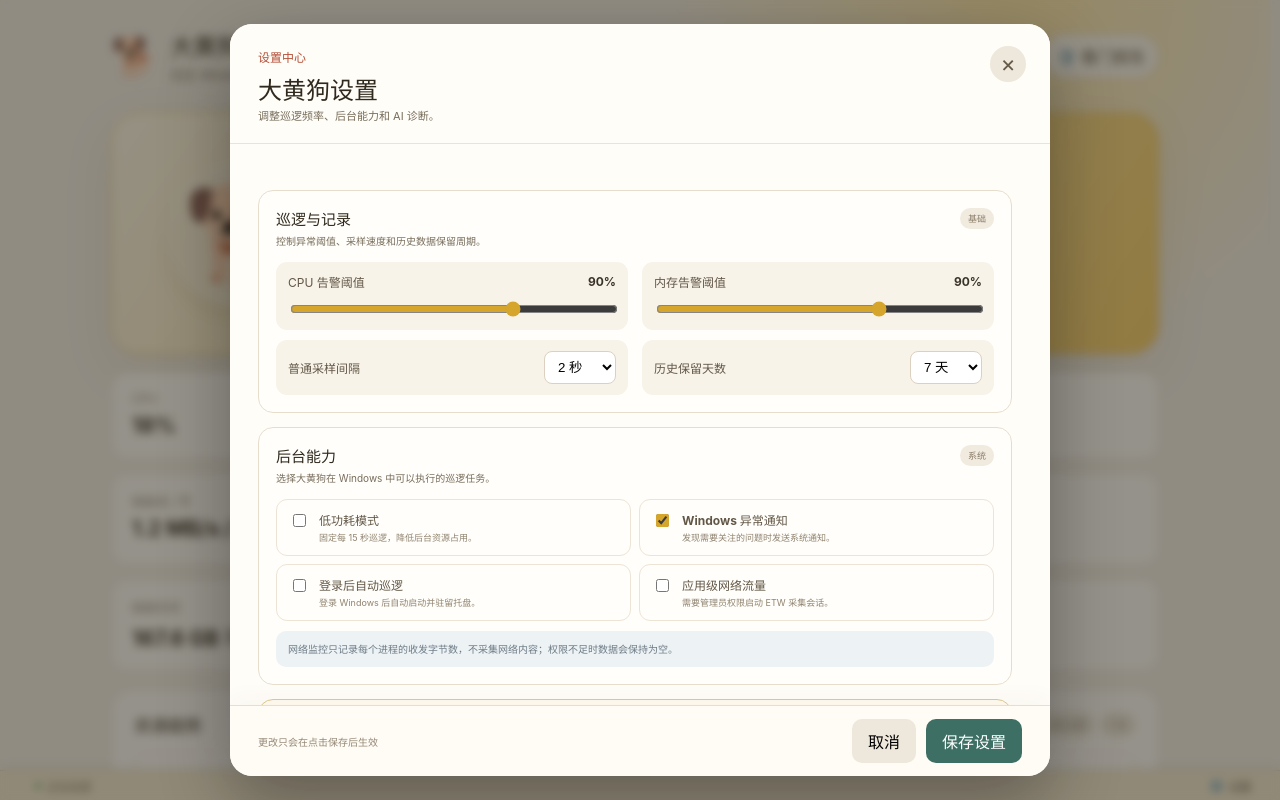
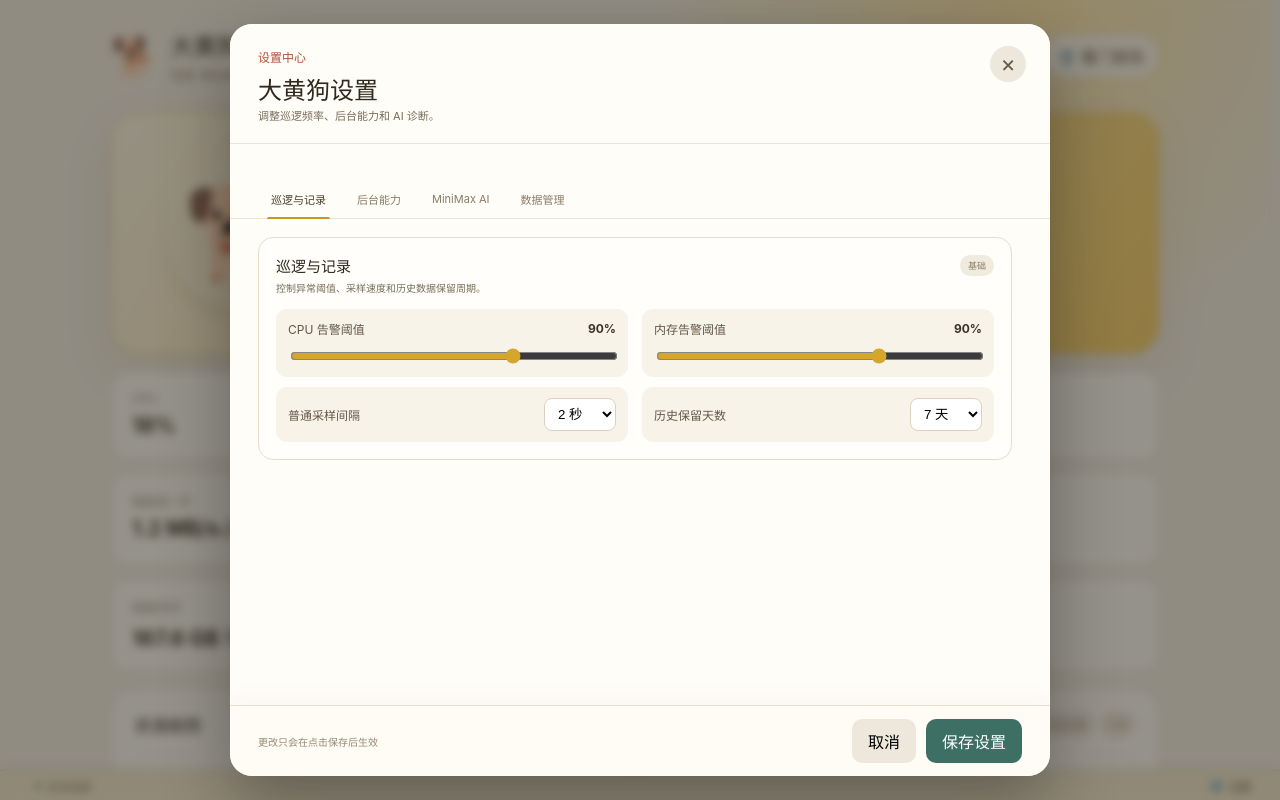
Before and after one commit to fengjutian/DahuangDog, a React (Vite) app: page / in a window 1280 px wide. Both pictures are taken after a click on the button "打开设置". Built offline with nearby package versions, Linux system fonts and the light colour scheme.

Commit message:
feat: add settings tab navigation and corresponding styles for improved user experience

```diff
--- a/src/App.tsx
+++ b/src/App.tsx
@@ -183,6 +183,7 @@ export default function App() {
   const [selected, setSelected] = useState<ProcessSample | null>(null);
   const [settings, setSettings] = useState<UserSettings | null>(null);
   const [settingsOpen, setSettingsOpen] = useState(false);
+  const [settingsTab, setSettingsTab] = useState<"patrol" | "system" | "ai" | "data">("patrol");
   const [minimaxKey, setMinimaxKey] = useState("");
   const [aiConfigured, setAiConfigured] = useState(false);
   const [aiTesting, setAiTesting] = useState(false);
@@ -665,8 +666,11 @@ export default function App() {
         <div><span className="risk">设置中心</span><h3>大黄狗设置</h3><p>调整巡逻频率、后台能力和 AI 诊断。</p></div>
         <button className="modal-close" onClick={closeSettings} aria-label="关闭设置">×</button>
       </header>
+      <nav className="settings-tabs" role="tablist" aria-label="设置分类">
+        {([['patrol','巡逻与记录'],['system','后台能力'],['ai','MiniMax AI'],['data','数据管理']] as const).map(([key,label]) => <button key={key} role="tab" aria-selected={settingsTab === key} className={settingsTab === key ? "active" : ""} onClick={() => setSettingsTab(key)}>{label}</button>)}
+      </nav>
       <div className="settings-content">
-        <section className="settings-section">
+        {settingsTab === "patrol" && <section className="settings-section settings-tab-panel">
           <div className="settings-section-title"><div><h4>巡逻与记录</h4><p>控制异常阈值、采样速度和历史数据保留周期。</p></div><span>基础</span></div>
           <div className="settings-grid">
             <label className="setting-field setting-range">CPU 告警阈值 <output>{settings.cpuThreshold}%</output><input type="range" min="70" max="99" value={settings.cpuThreshold} onChange={e => setSettings({...settings, cpuThreshold: Number(e.target.value)})} /></label>
@@ -674,8 +678,8 @@ export default function App() {
             <label className="setting-field">普通采样间隔 <select value={settings.samplingSeconds} onChange={e => setSettings({...settings, samplingSeconds: Number(e.target.value)})}><option value="2">2 秒</option><option value="5">5 秒</option><option value="10">10 秒</option><option value="30">30 秒</option></select></label>
             <label className="setting-field">历史保留天数 <select value={settings.retentionDays} onChange={e => setSettings({...settings, retentionDays: Number(e.target.value)})}><option value="1">1 天</option><option value="7">7 天</option><option value="30">30 天</option><option value="90">90 天</option></select></label>
           </div>
-        </section>
-        <section className="settings-section">
+        </section>}
+        {settingsTab === "system" && <section className="settings-section settings-tab-panel">
           <div className="settings-section-title"><div><h4>后台能力</h4><p>选择大黄狗在 Windows 中可以执行的巡逻任务。</p></div><span>系统</span></div>
           <div className="settings-toggles">
             <label className="check"><input type="checkbox" checked={settings.lowPowerMode} onChange={e => setSettings({...settings, lowPowerMode: e.target.checked})} /><span><b>低功耗模式</b><small>固定每 15 秒巡逻，降低后台资源占用。</small></span></label>
@@ -684,8 +688,8 @@ export default function App() {
             <label className="check"><input type="checkbox" checked={settings.applicationNetworkMonitoring} onChange={e => setSettings({...settings, applicationNetworkMonitoring: e.target.checked})} /><span><b>应用级网络流量</b><small>需要管理员权限启动 ETW 采集会话。</small></span></label>
           </div>
           <p className="availability">网络监控只记录每个进程的收发字节数，不采集网络内容；权限不足时数据会保持为空。</p>
-        </section>
-        <section className="settings-section ai-settings">
+        </section>}
+        {settingsTab === "ai" && <section className="settings-section ai-settings settings-tab-panel">
           <div className="settings-section-title"><div><h4>MiniMax AI 诊断</h4><p>用当前资源指标和异常摘要分析电脑卡顿原因。</p></div><span className={aiConfigured ? "configured" : ""}>{aiConfigured ? "已配置" : "未配置"}</span></div>
           <label className="check ai-toggle"><input type="checkbox" checked={settings.minimaxEnabled} onChange={e => setSettings({...settings, minimaxEnabled: e.target.checked})} /><span><b>启用 MiniMax 分析</b><small>用于“大黄，电脑为什么卡？”诊断。</small></span></label>
           <div className="settings-grid ai-fields">
@@ -695,8 +699,8 @@ export default function App() {
           <div className="ai-test-row"><button disabled={aiTesting} onClick={() => void testMinimax()}>{aiTesting ? "正在测试…" : "测试连接"}</button>{aiTestResult && <span className={aiTestResult.ok ? "success" : "failure"}>{aiTestResult.ok ? "✓" : "×"} {aiTestResult.message}</span>}</div>
           <p className="ai-privacy">🔒 密钥保存在 Windows 凭据管理器。AI 不会接收文件路径、PID 或文件内容。</p>
           {aiConfigured && <button className="remove-ai-key" onClick={() => void removeMinimaxKey()}>删除已保存的 API Key</button>}
-        </section>
-        <section className="settings-danger"><div><b>清除本地记忆</b><span>删除历史快照、巡逻记录和动作审计，且无法撤销。</span></div><button onClick={clearMemory}>清除数据</button></section>
+        </section>}
+        {settingsTab === "data" && <div className="settings-tab-panel"><section className="settings-section data-settings-intro"><div className="settings-section-title"><div><h4>本地数据管理</h4><p>管理大黄狗保存在此电脑上的历史数据。</p></div><span>本机</span></div><p className="availability">历史快照、巡逻记录和动作审计仅保存在本机。清除后无法恢复。</p></section><section className="settings-danger"><div><b>清除本地记忆</b><span>删除历史快照、巡逻记录和动作审计，且无法撤销。</span></div><button onClick={clearMemory}>清除数据</button></section></div>}
       </div>
       <footer className="settings-footer"><span>更改只会在点击保存后生效</span><div className="actions"><button className="secondary" onClick={closeSettings}>取消</button><button className="primary" disabled={busy} onClick={persistSettings}>{busy ? "正在保存…" : "保存设置"}</button></div></footer>
     </section></div>}
--- a/src/styles.css
+++ b/src/styles.css
@@ -82,6 +82,9 @@ header { display: flex; justify-content: space-between; align-items: center; mar
 .ai-test-row { display: flex; align-items: center; gap: 10px; margin-top: 10px; }.ai-test-row button { flex: none; padding: 7px 11px; border: 1px solid #c9ae68; border-radius: 8px; background: #fffdf8; color: #705719; cursor: pointer; }.ai-test-row button:disabled { cursor: wait; opacity: .6; }.ai-test-row span { min-width: 0; font-size: 10px; line-height: 1.45; overflow-wrap: anywhere; }.ai-test-row .success { color: #4d824a; }.ai-test-row .failure { color: #b44d35; }
 .diagnosis-modal { width: min(900px, 94vw); height: min(620px, calc(100vh - 48px)); }.diagnosis-modal .modal-close:disabled { cursor: wait; opacity: .5; }.diagnosis-loading { display: flex; min-height: 360px; flex-direction: column; justify-content: center; align-items: center; color: #4a402f; text-align: center; }.diagnosis-loading p { margin-top: 7px; font-size: 11px; }.diagnosis-dialog-content { margin: 0; padding: 20px 22px; border: 1px solid #e0cf9d; border-radius: 15px; background: #fffaf0; }.diagnosis-dialog-content h2 { margin-top: 0; }
 
+.settings-tabs { display: flex; flex: none; gap: 5px; padding: 10px 28px 0; border-bottom: 1px solid #ece3d5; background: #fffdf8; }.settings-tabs button { position: relative; padding: 9px 13px 11px; border: 0; background: transparent; color: #887b68; font-size: 11px; cursor: pointer; }.settings-tabs button::after { position: absolute; right: 9px; bottom: -1px; left: 9px; height: 2px; border-radius: 2px 2px 0 0; background: transparent; content: ""; }.settings-tabs button.active { color: #473d2e; font-weight: 700; }.settings-tabs button.active::after { background: #c79622; }.settings-tab-panel { animation: settings-tab-in .16s ease-out; }.settings-content > .settings-section.settings-tab-panel { margin-bottom: 0; }.data-settings-intro { margin-bottom: 14px; }
+@keyframes settings-tab-in { from { opacity: .35; transform: translateY(3px); } }
+
 @media (max-width: 1000px) {
   .shell { padding: 24px 24px 58px; }
   .bottom-menu-inner { padding-inline: 16px; }
@@ -122,6 +125,8 @@ header { display: flex; justify-content: space-between; align-items: center; mar
   .report-modal { width: 100%; height: calc(100dvh - 24px); padding: 20px; border-radius: 18px; }
   .settings-modal { width: 100%; height: calc(100dvh - 24px); border-radius: 18px; }
   .settings-header { padding: 19px 22px 15px; }
+  .settings-tabs { overflow-x: auto; padding-inline: 18px; }
+  .settings-tabs button { min-width: max-content; }
   .settings-header .modal-close { top: 16px; right: 16px; }
   .settings-content { padding: 15px 22px 20px; }
   .settings-grid, .settings-toggles { grid-template-columns: 1fr; }
```
